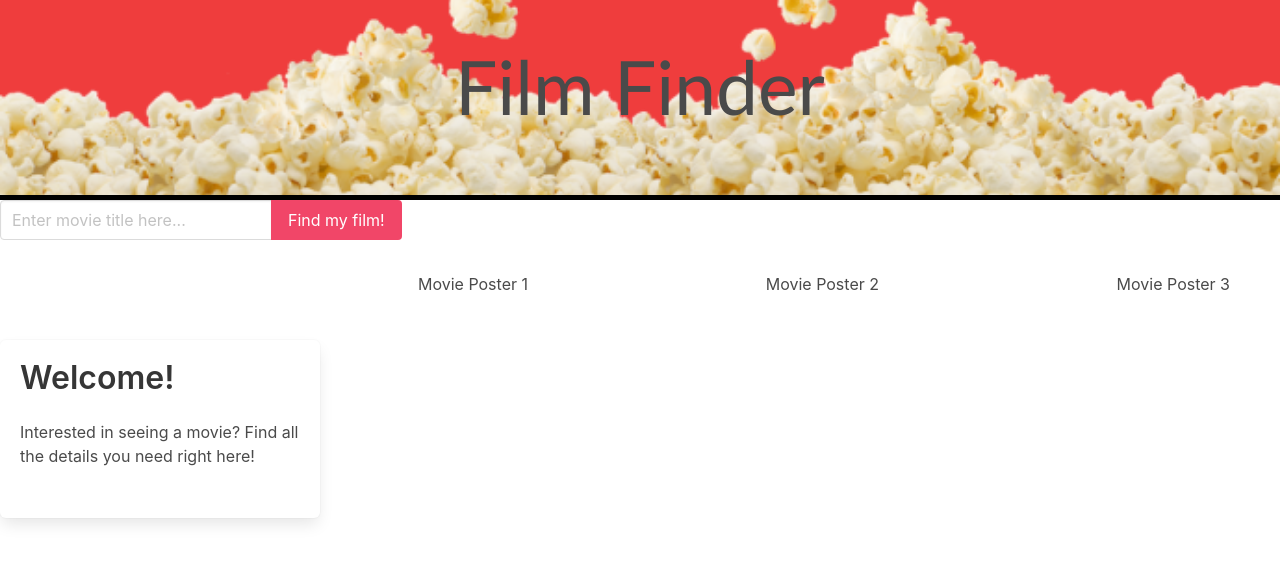
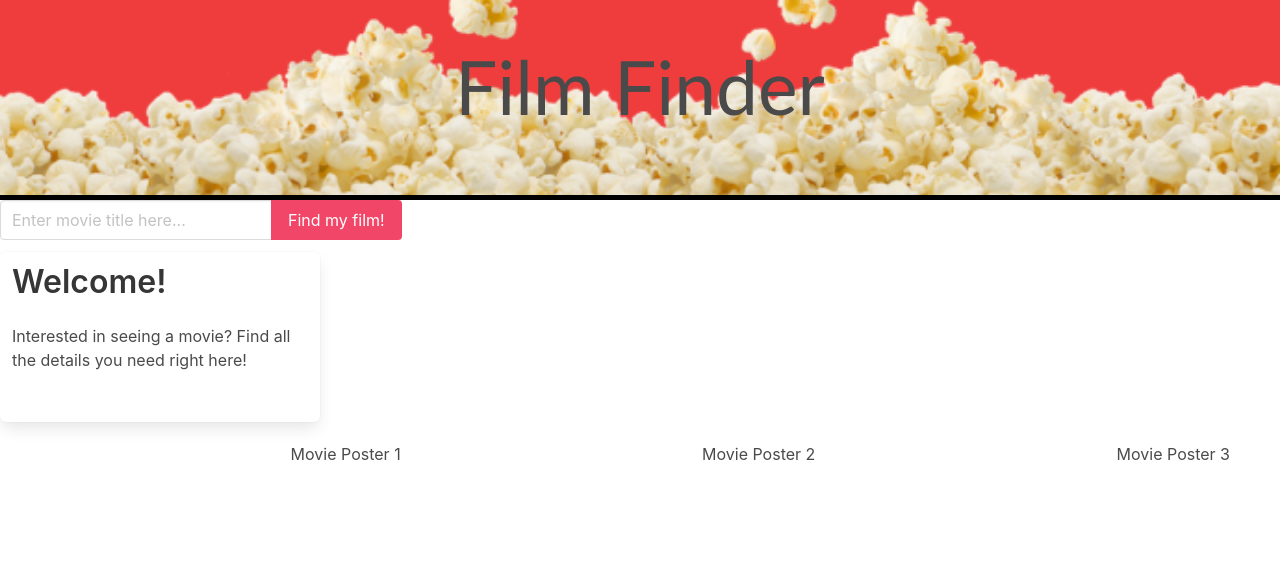
Before and after one commit to ravnishgupta/movie-search, a plain HTML site: page index.html in a window 1280 px wide. Drawn offline with nearby package versions, Linux system fonts and the light colour scheme.

Commit message:
fix bulma

```diff
--- a/index.html
+++ b/index.html
@@ -31,24 +31,30 @@
                   </a>
                 </div>
               </div>
-            <div class="columns is-mobile">
-                <div class="column is-one-quarter">
+            <div>
+            <div class="tile is-child box column is-one-third">
+                <p class="title">Welcome!</p>
+                <p>Interested in seeing a movie? Find all the details you need right here!</p>
+              </div>
+            </div>
+            <div>
+<div class="columns is-mobile">
+                <div class="column">
                   Movie Poster 1
                 </div>
-                <div class="column is-one-quarter">
+                <div class="column">
                   Movie Poster 2
                 </div>
-                <div class="column is-one-quarter">
+                <div class="column">
                   Movie Poster 3
                 </div>
             </div>
+            </div>
+
             <div class="insert-posters">
 
             </div>
-            <div class="tile is-child box">
-                <p class="title">Welcome!</p>
-                <p>Interested in seeing a movie? Find all the details you need right here!</p>
-              </div>
+
     </div>
 </div>
 <script src="https://code.jquery.com/jquery-3.6.0.min.js"></script>
```
